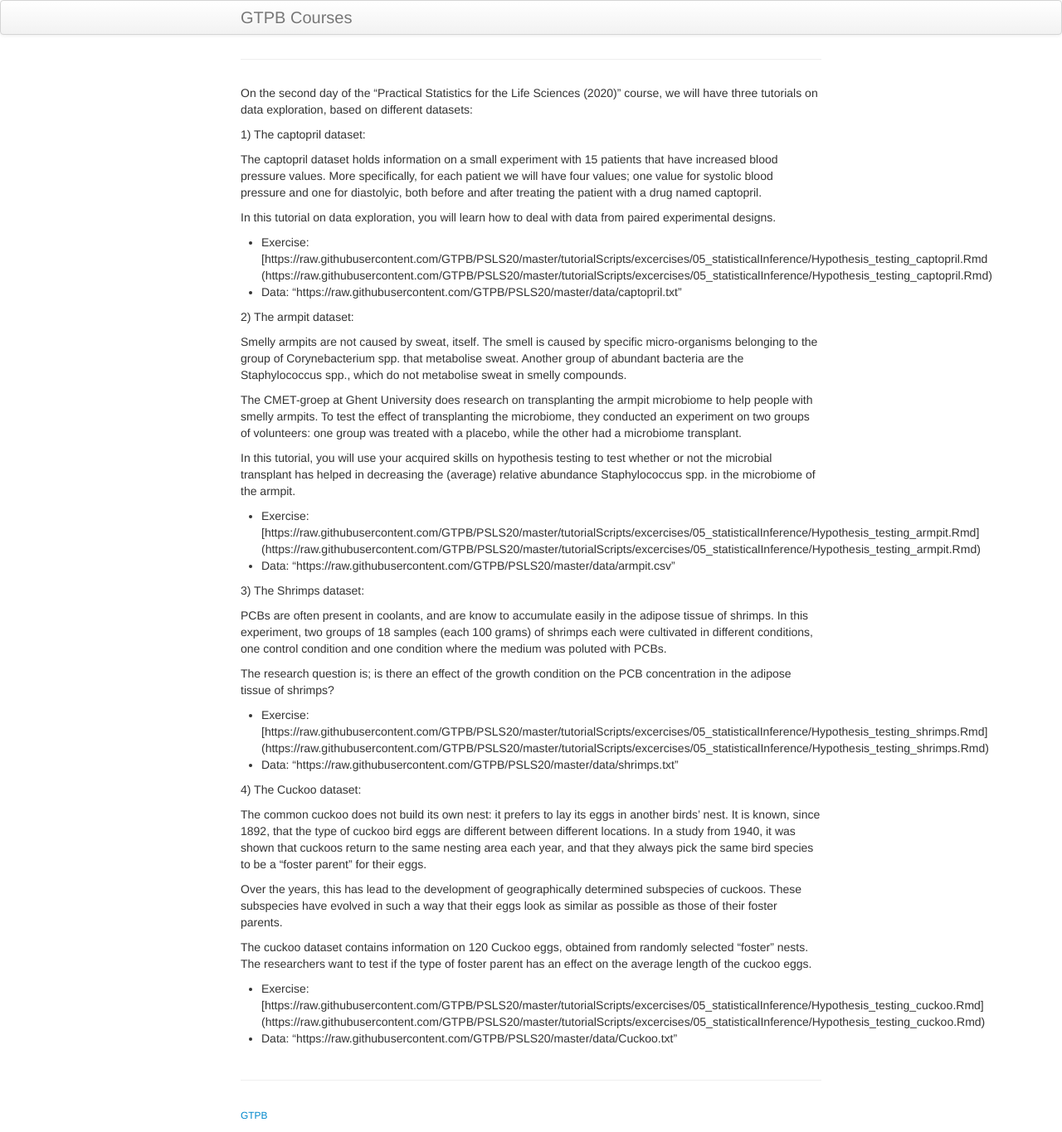
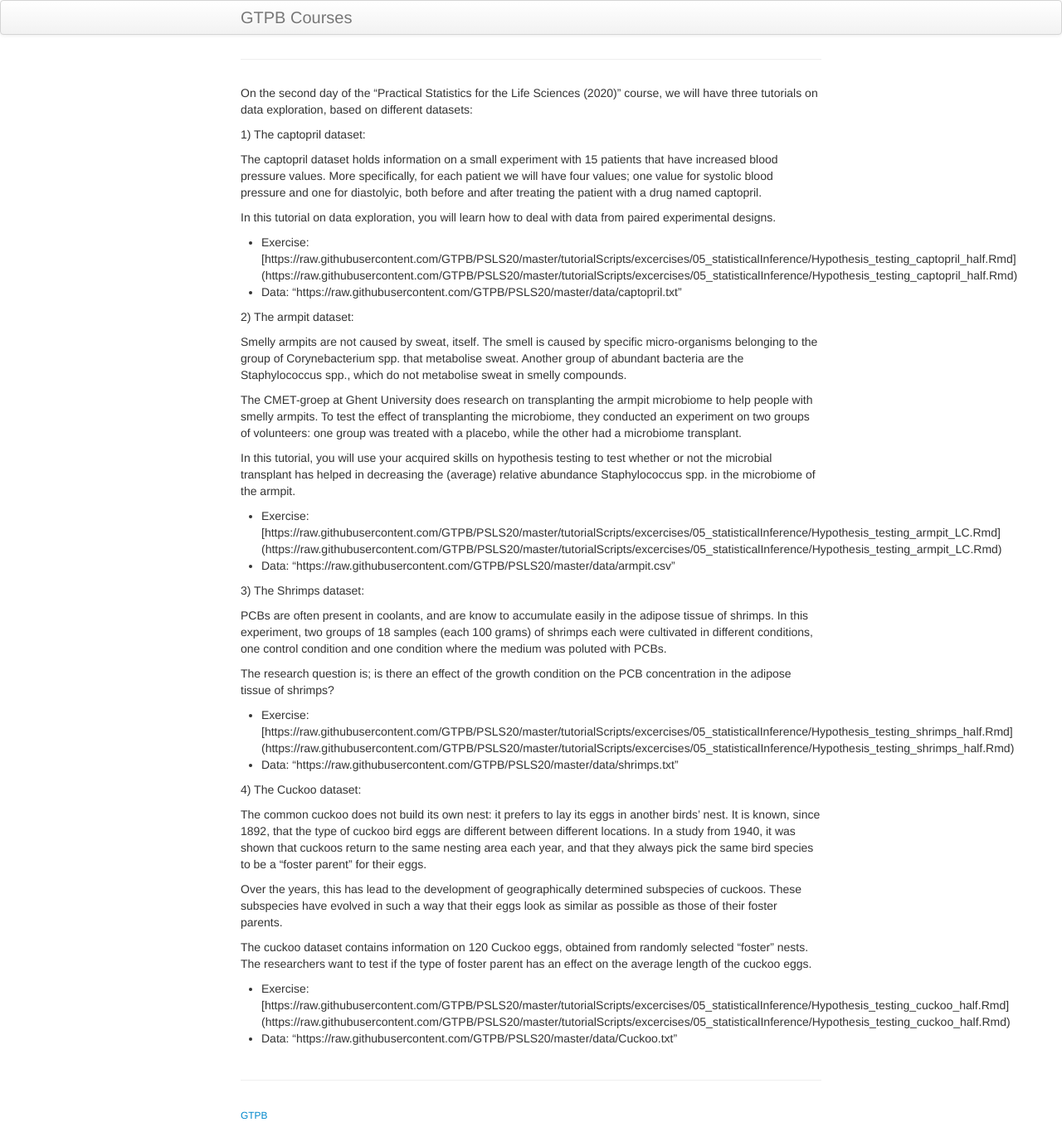
Before and after one commit to GTPB/PSLS20, a Jekyll site: the page built from pages/05_statisticlInference.md, in a window 1280 px wide. Shown: the whole page at 83% size. Built offline with Jekyll 4.4.1, drawn with Linux system fonts in a browser that asks for light colours; our own code applies the rules of GitHub Pages for plain Markdown files; some of the changed lines change nothing that is shown.

Commit message:
update 05.md

```diff
--- a/pages/05_statisticlInference.md
+++ b/pages/05_statisticlInference.md
@@ -8,7 +8,7 @@ both before and after treating the patient with a drug named captopril.
 
 In this tutorial on data exploration, you will learn how to deal with data from paired experimental designs.
 
-- Exercise: [https://raw.githubusercontent.com/GTPB/PSLS20/master/tutorialScripts/excercises/05_statisticalInference/Hypothesis_testing_captopril.Rmd (https://raw.githubusercontent.com/GTPB/PSLS20/master/tutorialScripts/excercises/05_statisticalInference/Hypothesis_testing_captopril.Rmd)
+- Exercise: [https://raw.githubusercontent.com/GTPB/PSLS20/master/tutorialScripts/excercises/05_statisticalInference/Hypothesis_testing_captopril_half.Rmd] (https://raw.githubusercontent.com/GTPB/PSLS20/master/tutorialScripts/excercises/05_statisticalInference/Hypothesis_testing_captopril_half.Rmd)
 - Data: "https://raw.githubusercontent.com/GTPB/PSLS20/master/data/captopril.txt"
 
 
@@ -25,7 +25,7 @@ treated with a placebo, while the other had a microbiome transplant.
 In this tutorial, you will use your acquired skills on hypothesis testing to test whether or not the microbial transplant
 has helped in decreasing the (average) relative abundance Staphylococcus spp. in the microbiome of the armpit.
 
-- Exercise: [https://raw.githubusercontent.com/GTPB/PSLS20/master/tutorialScripts/excercises/05_statisticalInference/Hypothesis_testing_armpit.Rmd] (https://raw.githubusercontent.com/GTPB/PSLS20/master/tutorialScripts/excercises/05_statisticalInference/Hypothesis_testing_armpit.Rmd)
+- Exercise: [https://raw.githubusercontent.com/GTPB/PSLS20/master/tutorialScripts/excercises/05_statisticalInference/Hypothesis_testing_armpit_LC.Rmd] (https://raw.githubusercontent.com/GTPB/PSLS20/master/tutorialScripts/excercises/05_statisticalInference/Hypothesis_testing_armpit_LC.Rmd)
 - Data: "https://raw.githubusercontent.com/GTPB/PSLS20/master/data/armpit.csv"
 
 
@@ -37,7 +37,7 @@ where the medium was poluted with PCBs.
 
 The research question is; is there an effect of the  growth condition on the PCB concentration in the adipose tissue of shrimps?
 
-- Exercise: [https://raw.githubusercontent.com/GTPB/PSLS20/master/tutorialScripts/excercises/05_statisticalInference/Hypothesis_testing_shrimps.Rmd] (https://raw.githubusercontent.com/GTPB/PSLS20/master/tutorialScripts/excercises/05_statisticalInference/Hypothesis_testing_shrimps.Rmd)
+- Exercise: [https://raw.githubusercontent.com/GTPB/PSLS20/master/tutorialScripts/excercises/05_statisticalInference/Hypothesis_testing_shrimps_half.Rmd] (https://raw.githubusercontent.com/GTPB/PSLS20/master/tutorialScripts/excercises/05_statisticalInference/Hypothesis_testing_shrimps_half.Rmd)
 - Data: "https://raw.githubusercontent.com/GTPB/PSLS20/master/data/shrimps.txt"
 
 
@@ -53,5 +53,5 @@ such a way that their eggs look as similar as possible as those of their foster
 The cuckoo dataset contains information on 120 Cuckoo eggs, obtained from randomly selected "foster" nests.
 The researchers want to test if the type of foster parent has an effect on the average length of the cuckoo eggs.
 
-- Exercise: [https://raw.githubusercontent.com/GTPB/PSLS20/master/tutorialScripts/excercises/05_statisticalInference/Hypothesis_testing_cuckoo.Rmd] (https://raw.githubusercontent.com/GTPB/PSLS20/master/tutorialScripts/excercises/05_statisticalInference/Hypothesis_testing_cuckoo.Rmd)
+- Exercise: [https://raw.githubusercontent.com/GTPB/PSLS20/master/tutorialScripts/excercises/05_statisticalInference/Hypothesis_testing_cuckoo_half.Rmd] (https://raw.githubusercontent.com/GTPB/PSLS20/master/tutorialScripts/excercises/05_statisticalInference/Hypothesis_testing_cuckoo_half.Rmd)
 - Data: "https://raw.githubusercontent.com/GTPB/PSLS20/master/data/Cuckoo.txt"
```
